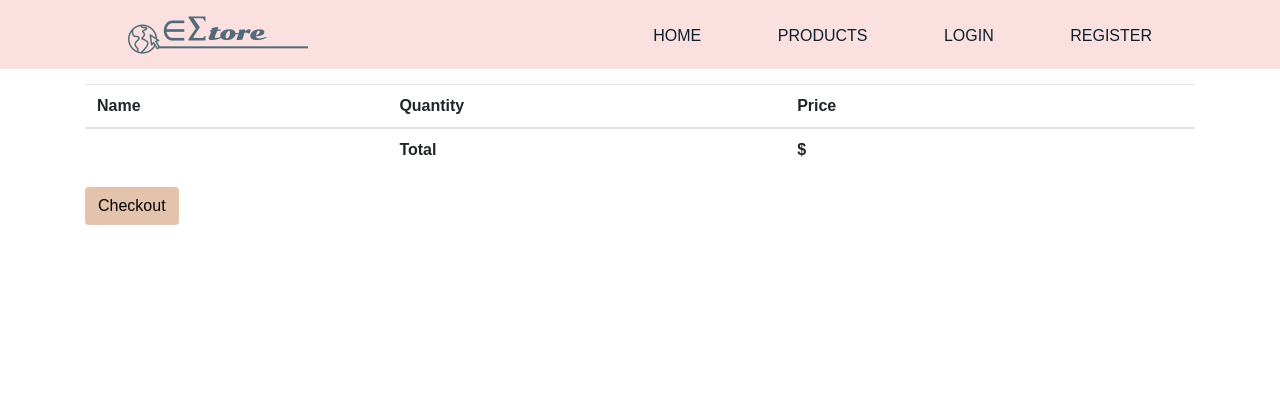
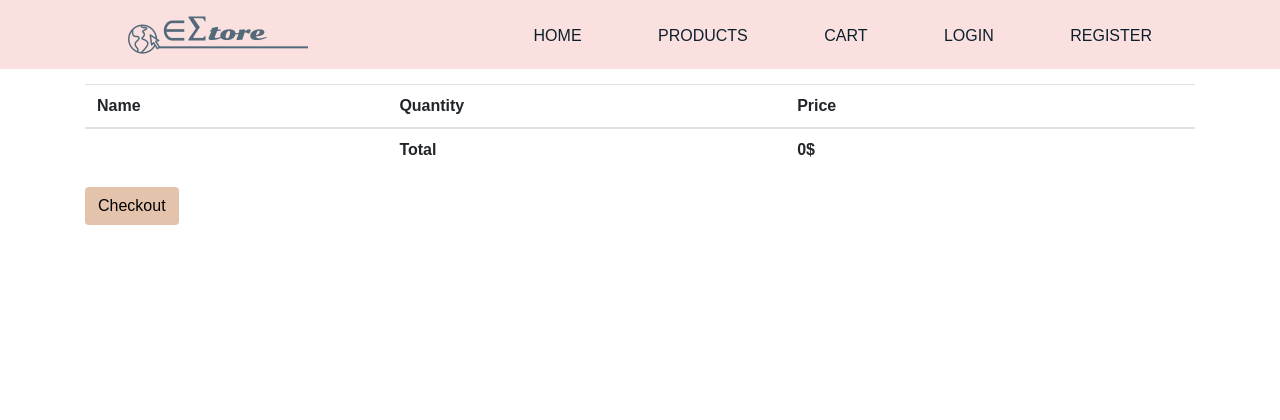
Before and after one commit to FlorinCiocirlan/WebShop, a PHP site: page /shop/cart.php in a window 1280 px wide. Shown: the top 420 px of the page. Run offline with PHP 8.4, Linux system fonts and the light colour scheme; data that the repository does not hold is empty; a stand-in replaces the project's code that opens the database connection; some libraries are stand-ins or nearby versions.

Commit message:
add/delete from cookie

```diff
--- a/composer.json
+++ b/composer.json
@@ -2,6 +2,7 @@
     "require": {
         "phpmailer/phpmailer": "^6.1",
         "mpdf/mpdf": "^8.0",
-      "ext-pdo": "*"
+      "ext-pdo": "*",
+      "ext-json": "*"
     }
 }
--- a/layout/header.php
+++ b/layout/header.php
@@ -18,6 +18,7 @@
                     echo '
                     <li><a href="#">Home</a></li>
                     <li><a href="products.php">Products</a></li>
+                    <li><a href="cart.php">Cart</a></li>
                     <li><a href="login.php">Login</a></li>
                     <li><a href="register.php">Register</a></li>';
     } ?>
--- a/shop/cart.php
+++ b/shop/cart.php
@@ -3,6 +3,18 @@ require_once "../Core/basecontroller.php";
 require_once "../utils/utils.php";
 
 class CartController extends BaseController{
+
+    private function setTemplateData($cart = [])
+    {
+        $this->templateData['title'] = 'Cart';
+        $this->templateData['cart'] = $cart;
+        $this->templateData['sum'] = 0;
+        if (count($cart) !== 0) {
+            foreach ($cart as $item) {
+                $this->templateData['sum'] += $item['price'] * $item['prodQty'];
+            }
+        }
+    }
 
     public function handleGet(): string
     {
@@ -10,35 +22,51 @@ class CartController extends BaseController{
             $id = $_SESSION['userID'];
             $pdo = getConnection();
             $cart = getByID($pdo, $id);
-            $this->templateData['title'] = 'Cart';
-            $this->templateData['cart'] = $cart;
-            $this->templateData['sum'] = 0;
-            foreach ($cart as $item){
-                $this->templateData['sum'] += $item['price'] * $item['prodQty'];
-            }
+            $this->setTemplateData($cart);
+            return "cart";
+        } elseif (isset($_COOKIE['cart'])){
+            $cart = json_decode($_COOKIE['cart'], true);
+            $this->setTemplateData($cart);
             return "cart";
         }
 
-        $this->templateData['title'] = 'Cart';
-        $this->templateData['cart'] = '';
+        $this->setTemplateData();
         return "cart";
     }
 
     public function handlePost(): string
     {
         if ($_REQUEST['action'] === 'delete') {
+            if(isset($_SESSION['userID'])) {
                 $pdo = getConnection();
-            $cartID = (int)$_REQUEST['cartId'];
+                $cartID = (int)getCartByID();
                 $productId = (int)$_REQUEST['productId'];
                 deleteCartItem($pdo, $productId, $cartID);
                 exit();
+            } elseif (isset($_COOKIE['cart'])){
+                $productId = $_REQUEST['productId'];
+                $cart = json_decode($_COOKIE['cart'], true);
+                unset($cart[$productId]);
+                setcookie('cart', json_encode($cart), time()+3600);
+
+            }
         } elseif ($_REQUEST['action'] === 'add'){
+            if(isset($_SESSION['userID'])) {
                 $pdo = getConnection();
-            $cartID = (int)$_REQUEST['cartId'];
+                $cartID = (int)getCartByID();
                 $productId = (int)$_REQUEST['productId'];
                 $quantity = (int)$_REQUEST['productId'] !== null ?: 1;
                 addCartItem($pdo, $productId, $cartID, $quantity);
                 exit();
+            } elseif (isset($_COOKIE['cart'])){
+                $pdo = getConnection();
+                $productId = (int)$_REQUEST['productId'];
+                $product = getProductById($pdo, $productId);
+                $cart = json_decode($_COOKIE['cart'], true);
+                $product['prodQty'] = isset($cart[$productId]['prodQty']) ? $cart[$productId]['prodQty'] +1 : 1;
+                $cart[$productId] = $product;
+                setcookie('cart', json_encode($cart), time()+3600);
+            }
         }
     }
 }
--- a/shop/views/cart.php
+++ b/shop/views/cart.php
@@ -16,6 +16,9 @@
         <?php
             if($cart !==''){
             foreach ($cart as $item){
+                $dataCartId = isset($item['cartId']) ? 'data-cart-id = '. $item['cartId'] : '';
+                $dataProdId = isset($item['productId']) ? 'data-product-id = '. $item['productId'] : '';
+
         echo '
             <tr>
                 <td>' . $item["name"]. '</td>
@@ -24,8 +27,8 @@
                 <td>
                     <a href="#" class="js-delete-products"
                         data-url = "cart.php"
-                        data-cart-id = '. $item['cartId'] .'
-                        data-product-id = '. $item['productId'] .'
+                        '.$dataCartId.'
+                        '.$dataProdId.'
                         data-action = "delete"
                     >
                         <span class="fa fa-trash"></span>
--- a/shop/views/products.php
+++ b/shop/views/products.php
@@ -40,7 +40,6 @@
                                   <div class="card-text" style="text-align: center;">
                                 <a class="btn js-add-product"
                                     data-url = "cart.php"
-                                    data-cart-id = '. $cartId['id'] .'
                                     data-product-id = '. $product['id'] .'
                                     data-action = "add"
                                     style="background-color: #0D1F2D; color: white;" href="#">Add to cart</a>
@@ -68,7 +67,6 @@
 
             let $deleteUrl = $(this).data('url');
             let $data = { 'action': $(this).data('action'),
-                'cartId': $(this).data('cart-id'),
                 'productId': $(this).data('product-id')
             }
 
--- a/utils/utils.php
+++ b/utils/utils.php
@@ -1,7 +1,16 @@
 <?php
     require 'DbConfig.php';
 session_start();
+setCartCookies();
 
+
+function setCartCookies(){
+    $id = $_SESSION['userID'] ?? '0';
+    $cart = [];
+    if (!isset($_COOKIE['cart']) && !isset($_SESSION['userID'])){
+        setcookie('cart', json_encode($cart), time()+3600);
+    }
+}
 
 function getConnection():PDO{
 
@@ -175,10 +184,12 @@ function getByID(PDO $pdo, int $id){
     return  $stmt->fetchAll();
 }
 
-function getCartByID(PDO $pdo, int $id){
+function getCartByID(){
+    $pdo = getConnection();
+    $id = $_SESSION['userID'] ?? '0';
     $stmt = $pdo->prepare("SELECT c.id FROM cart c WHERE user_id=:id");
     $stmt->execute(['id' => $id]);
-    return  $stmt->fetch();
+    return  $id;
 }
 
 function deleteCartItem(PDO $pdo, $productId, $cartId){
@@ -198,3 +209,9 @@ function addCartItem(PDO $pdo, $productId, $cartId, $qty){
         $stmt->execute([ 'qty' => $qty, 'cartId' => $cartId, 'productId' => $productId]);
     }
 }
+
+function getProductById(PDO $pdo, $productId){
+    $stmt = $pdo->prepare("SELECT id as productId, name, price FROM product WHERE id=:productId");
+    $stmt->execute(['productId' => $productId]);
+    return $stmt->fetch(PDO::FETCH_ASSOC);
+}
```
Also changed, not shown: shop/products.php (+6 -6 lines), 1 other file. Lines whose indentation alone changed are shown as unchanged.
